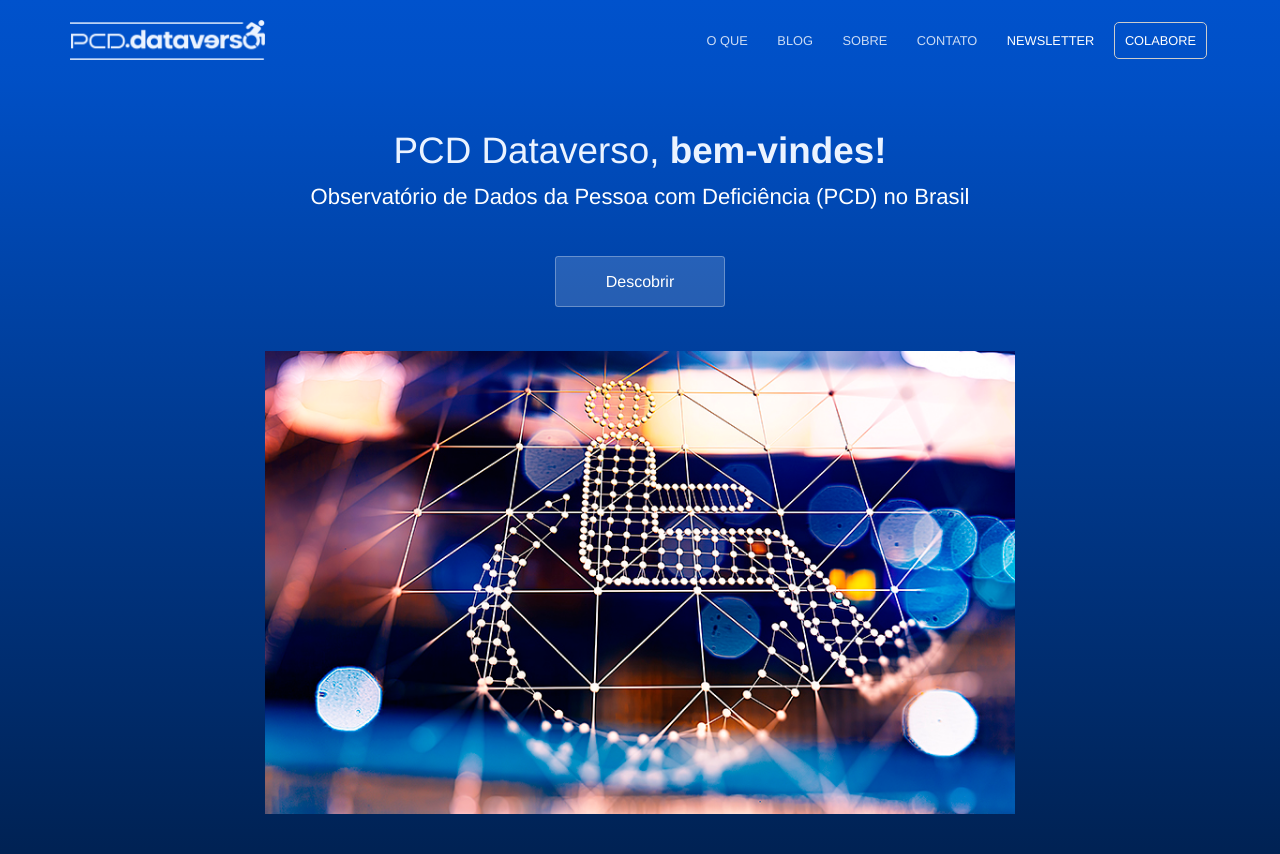
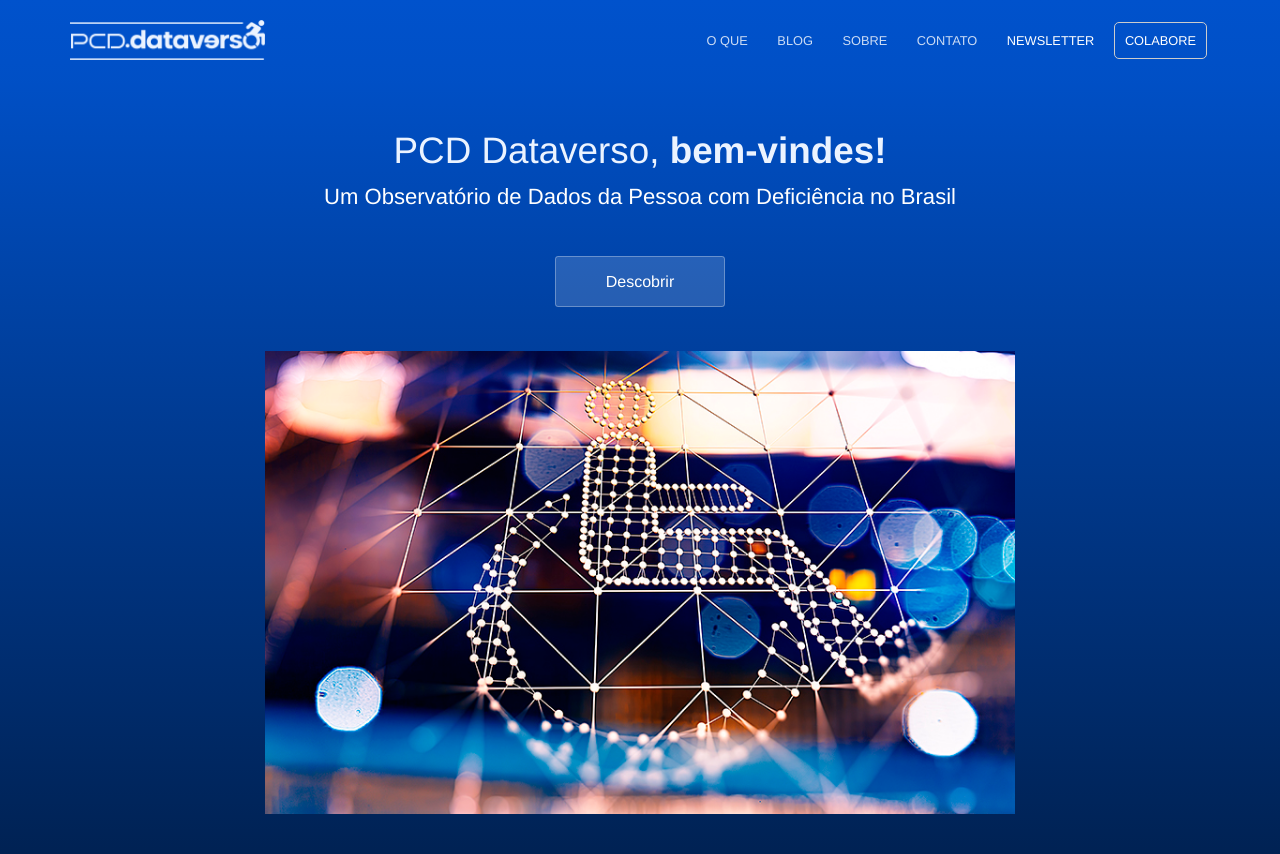
Before and after one commit to jornalistainclusivo/pcd.dataverso.org, a Jekyll site: the page built from index.html, in a window 1280 px wide and 900 px high. Shown: the top 854 px of the window. Built offline with Jekyll 4.4.1, drawn with Linux system fonts in a browser that asks for light colours.

Commit message:
titulo e descrião

```diff
--- a/index.html
+++ b/index.html
@@ -1,11 +1,11 @@
 ---
-title: PCD Dataverso
-description: Observatório de Dados da Pessoa com Deficiência
+title: Dados da Deficiência no Brasil
+description: Um Observatório de Dados da Pessoa com Deficiência
 ---
 <section class="hero">
 	<div class="text-container">
 		<h1 class="editable">PCD Dataverso, <strong>bem-vindes!</strong></h1>
-		<p class="subtext editable">Observatório de Dados da Pessoa com Deficiência (PCD) no Brasil</p>
+		<p class="subtext editable">Um Observatório de Dados da Pessoa com Deficiência no Brasil</p>
 		<div class="cta button alt"><a href="{{ site.baseurl }}/contact/">Descobrir</a></div>
 		<div>
 			<img src="{{ site.baseurl }}/images/accessibility-icon.jpg" alt="Ícone de acessibilidade estilizado" class="image editable" />
```
